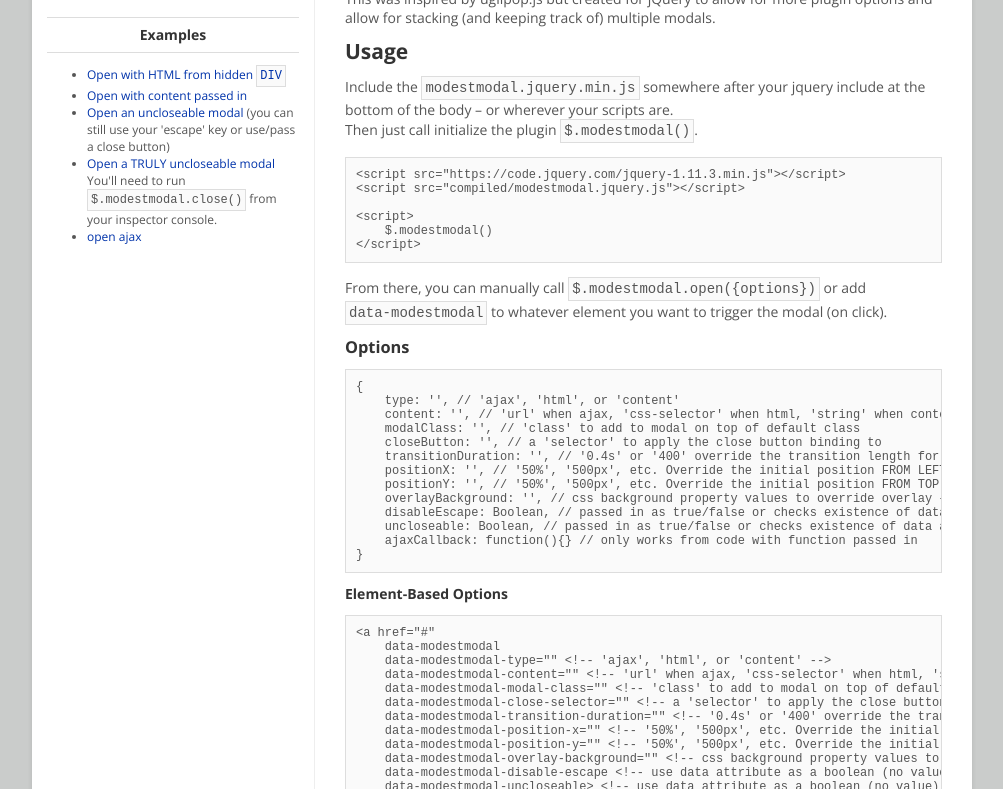
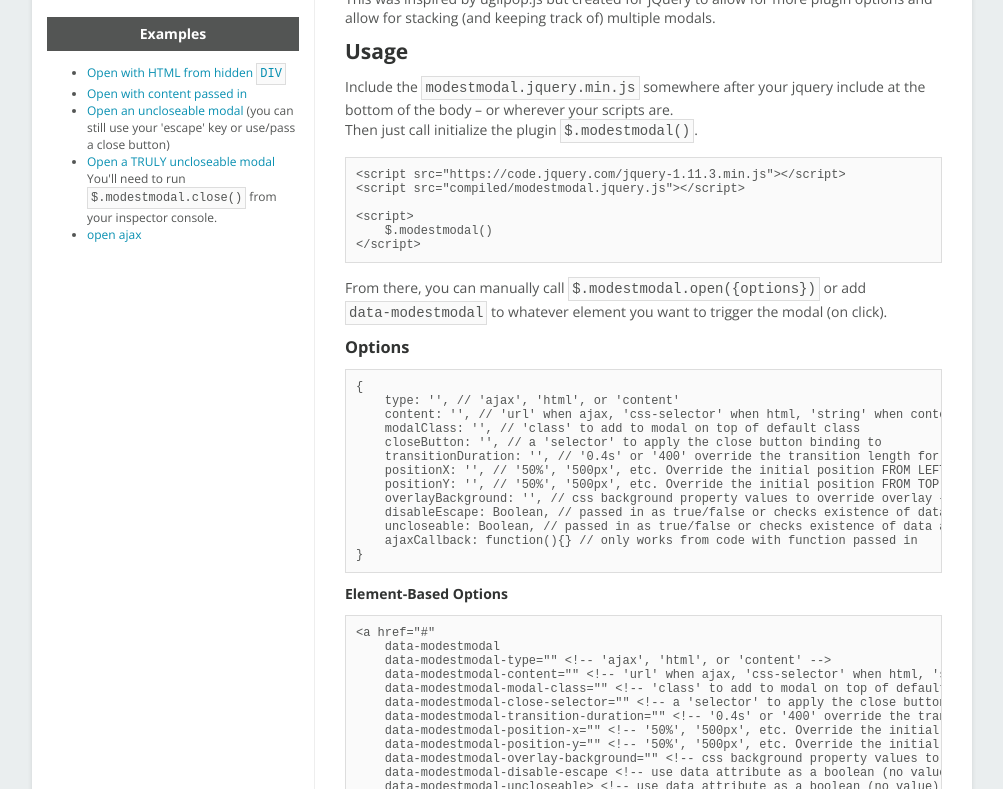
Before and after one commit to jrhalchak/modest-modal, a website: page index.html in a window 1280 px wide. Shown: the part 212-1001 px from the top of the page, without its empty margins (138-1141 px from the left). Drawn offline with nearby package versions, Linux system fonts and the light colour scheme.

Commit message:
Style tweaks

```diff
--- a/site.css
+++ b/site.css
@@ -2,7 +2,7 @@
 @import url(https://fonts.googleapis.com/css?family=Open+Sans:400,700,400italic);
 
 * { -moz-box-sizing: border-box; -webkit-box-sizing: border-box; box-sizing: border-box; }
-html { background: #cacccb; width: 100%; height: 100%; }
+html { background: #eaeeef; width: 100%; height: 100%; }
 body {
   font-size: 14px;
   padding: 0;
@@ -10,13 +10,13 @@ body {
   max-width: 940px;
   margin: 20px auto;
   background: #fff;
-  color: #555;
+  color: #535554;
   border-radius: 4px;
   font-family: 'Open Sans', 'Helvetica Neue', Helvetica, Arial, sans-serif;
   box-shadow: 0 1px 5px 0 rgba(0,0,0,0.1);
 }
-h1,h2,h3,h4,h5,h6 { margin: 5px 0; color: #333; line-height: 1; }
-a { color: #0033aa; text-decoration: none; }
+h1,h2,h3,h4,h5,h6 { margin: 5px 0; color: #313332; line-height: 1; }
+a { color: #078FB1; text-decoration: none; }
 
 code { display: inline-block; padding: 3px; border: 1px solid #ddd; background: #fafafa; }
 pre code { display: block; padding: 10px; overflow-x: scroll; font-size: 12px; }
@@ -34,7 +34,7 @@ pre code { display: block; padding: 10px; overflow-x: scroll; font-size: 12px; }
   text-align: center;
   line-height: 0.85;
   font-size: 4.5em;
-  color: #444;
+  color: #424443;
   text-shadow: 4px 4px 0 #eee;
   margin-top: 30px;
   -webkit-transition: all 0.3s ease;
@@ -54,9 +54,8 @@ pre code { display: block; padding: 10px; overflow-x: scroll; font-size: 12px; }
 }
 .Sidebar-examplesHeader {
   text-align: center;
-  border-style: solid;
-  border-color: #ddd;
-  border-width: 1px 0;
+  background: #535554;
+  color: #fff;
   padding: 10px 0;
 }
 
```
